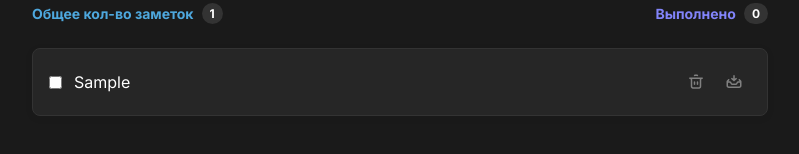
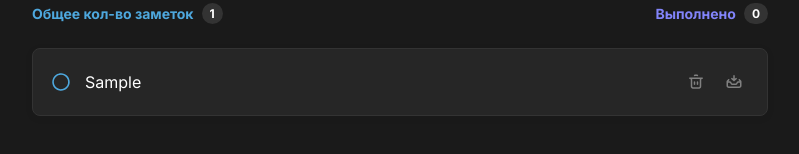
Before and after one commit to Cymshoot/todo-on-vue, a Vue app: page / in a window 1280 px wide. Both pictures are taken after typing "Sample" into the empty fields and a click on the button "Добавить". Shown: the part 292-446 px from the top of the page, without its empty margins (240-1039 px from the left). Built offline with nearby package versions, Linux system fonts and the light colour scheme.

Commit message:
Create new component AppCheckbox

```diff
--- /dev/null
+++ b/src/components/AppCheckbox.vue
@@ -0,0 +1,59 @@
+<template>
+  <input :model-value="modelValue" type="checkbox" style="display: none" />
+
+  <div class="checkbox" @click="$emit('update:model-value', !modelValue)">
+    <svg
+      v-if="modelValue"
+      width="24"
+      height="24"
+      viewBox="0 0 24 24"
+      fill="none"
+      xmlns="http://www.w3.org/2000/svg"
+    >
+      <g opacity="0.9">
+        <path
+          d="M11.9801 19.4262C16.0726 19.4262 19.3903 16.1085 19.3903 12.0159C19.3903 7.92336 16.0726 4.60568 11.9801 4.60568C7.8875 4.60568 4.56982 7.92336 4.56982 12.0159C4.56982 16.1085 7.8875 19.4262 11.9801 19.4262Z"
+          fill="#5E60CE"
+        />
+        <path
+          d="M11.9643 4.85957C13.3765 4.85957 14.7571 5.27835 15.9313 6.06296C17.1056 6.84757 18.0208 7.96276 18.5612 9.26752C19.1017 10.5723 19.2431 12.008 18.9676 13.3931C18.6921 14.7782 18.012 16.0505 17.0134 17.0492C16.0148 18.0478 14.7424 18.7278 13.3573 19.0034C11.9722 19.2789 10.5365 19.1375 9.23173 18.597C7.92697 18.0566 6.81178 17.1414 6.02717 15.9671C5.24257 14.7929 4.82378 13.4123 4.82378 12.0001C4.8311 10.1085 5.58574 8.29657 6.92326 6.95905C8.26079 5.62153 10.0728 4.86688 11.9643 4.85957ZM11.9643 3.27279C10.2397 3.27985 8.55592 3.79768 7.12543 4.76093C5.69494 5.72417 4.58191 7.08964 3.92683 8.68495C3.27176 10.2803 3.10401 12.0339 3.44478 13.7245C3.78554 15.415 4.61954 16.9667 5.84148 18.1837C7.06342 19.4006 8.61852 20.2283 10.3105 20.5622C12.0024 20.896 13.7553 20.7211 15.348 20.0595C16.9406 19.398 18.3015 18.2794 19.2589 16.8449C20.2163 15.4105 20.7272 13.7246 20.7273 12.0001C20.7273 10.851 20.5003 9.71319 20.0595 8.65202C19.6187 7.59084 18.9727 6.62716 18.1585 5.81629C17.3443 5.00542 16.378 4.36332 15.315 3.92684C14.2521 3.49036 13.1134 3.26809 11.9643 3.27279Z"
+          fill="#5E60CE"
+        />
+        <path
+          d="M15.4306 9.34212L11.0986 13.6741L8.61618 11.1916L7.78027 12.0275L11.0986 15.3459L16.2665 10.178L15.4306 9.34212Z"
+          fill="#F2F2F2"
+        />
+      </g>
+    </svg>
+
+    <svg
+      v-else
+      width="24"
+      height="24"
+      viewBox="0 0 24 24"
+      fill="none"
+      xmlns="http://www.w3.org/2000/svg"
+    >
+      <path
+        d="M11.9643 4.85958C13.3765 4.85958 14.7571 5.27836 15.9313 6.06297C17.1056 6.84757 18.0208 7.96277 18.5612 9.26752C19.1017 10.5723 19.2431 12.008 18.9676 13.3931C18.6921 14.7782 18.012 16.0505 17.0134 17.0492C16.0148 18.0478 14.7424 18.7278 13.3573 19.0034C11.9722 19.2789 10.5365 19.1375 9.23173 18.597C7.92697 18.0566 6.81178 17.1414 6.02717 15.9671C5.24257 14.7929 4.82378 13.4123 4.82378 12.0001C4.8311 10.1085 5.58574 8.29658 6.92326 6.95906C8.26079 5.62154 10.0728 4.86689 11.9643 4.85958ZM11.9643 3.2728C10.2397 3.27986 8.55592 3.79769 7.12543 4.76093C5.69494 5.72418 4.58191 7.08964 3.92683 8.68495C3.27176 10.2803 3.10401 12.0339 3.44478 13.7245C3.78554 15.415 4.61954 16.9667 5.84148 18.1837C7.06342 19.4007 8.61852 20.2283 10.3105 20.5622C12.0024 20.896 13.7553 20.7211 15.348 20.0595C16.9406 19.398 18.3015 18.2794 19.2589 16.845C20.2163 15.4105 20.7272 13.7246 20.7273 12.0001C20.7273 10.851 20.5003 9.7132 20.0595 8.65202C19.6187 7.59085 18.9727 6.62717 18.1585 5.8163C17.3443 5.00543 16.378 4.36333 15.315 3.92685C14.2521 3.49037 13.1134 3.2681 11.9643 3.2728Z"
+        fill="#4EA8DE"
+      />
+    </svg>
+  </div>
+</template>
+
+<script setup>
+defineProps({
+  modelValue: Boolean,
+});
+
+defineEmits(["update:model-value"]);
+</script>
+
+<style lang="scss" scoped>
+.checkbox {
+  cursor: pointer;
+  height: 24px;
+  width: 24px;
+}
+</style>
--- a/src/components/TaskItem.vue
+++ b/src/components/TaskItem.vue
@@ -1,10 +1,9 @@
 <template>
   <div class="task-wrapper">
-    <input
-      type="checkbox"
-      @change="$emit('complete-todo')"
-      :checked="task.completed"
-    />
+    <AppCheckbox
+      :model-value="task.completed"
+      @update:model-value="$emit('complete-todo')"
+    ></AppCheckbox>
 
     <div
       class="task-text"
--- a/src/main.js
+++ b/src/main.js
@@ -3,8 +3,10 @@ import "./style.css";
 import App from "./App.vue";
 import AppIcon from "./components/AppIcon.vue";
 import AppButton from "./components/AppButton.vue";
+import AppCheckbox from "./components/AppCheckbox.vue";
 
 createApp(App)
   .component("AppIcon", AppIcon)
   .component("AppButton", AppButton)
+  .component("AppCheckbox", AppCheckbox)
   .mount("#app");
```
